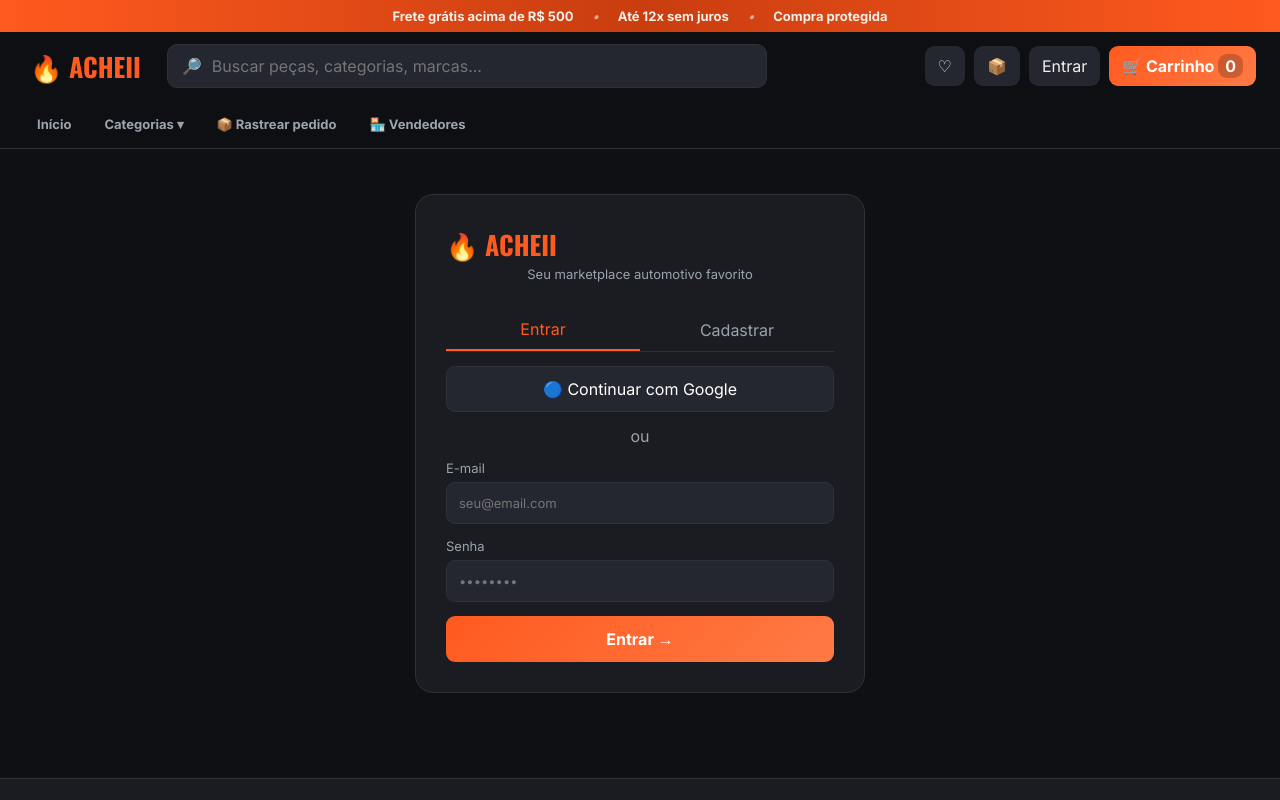
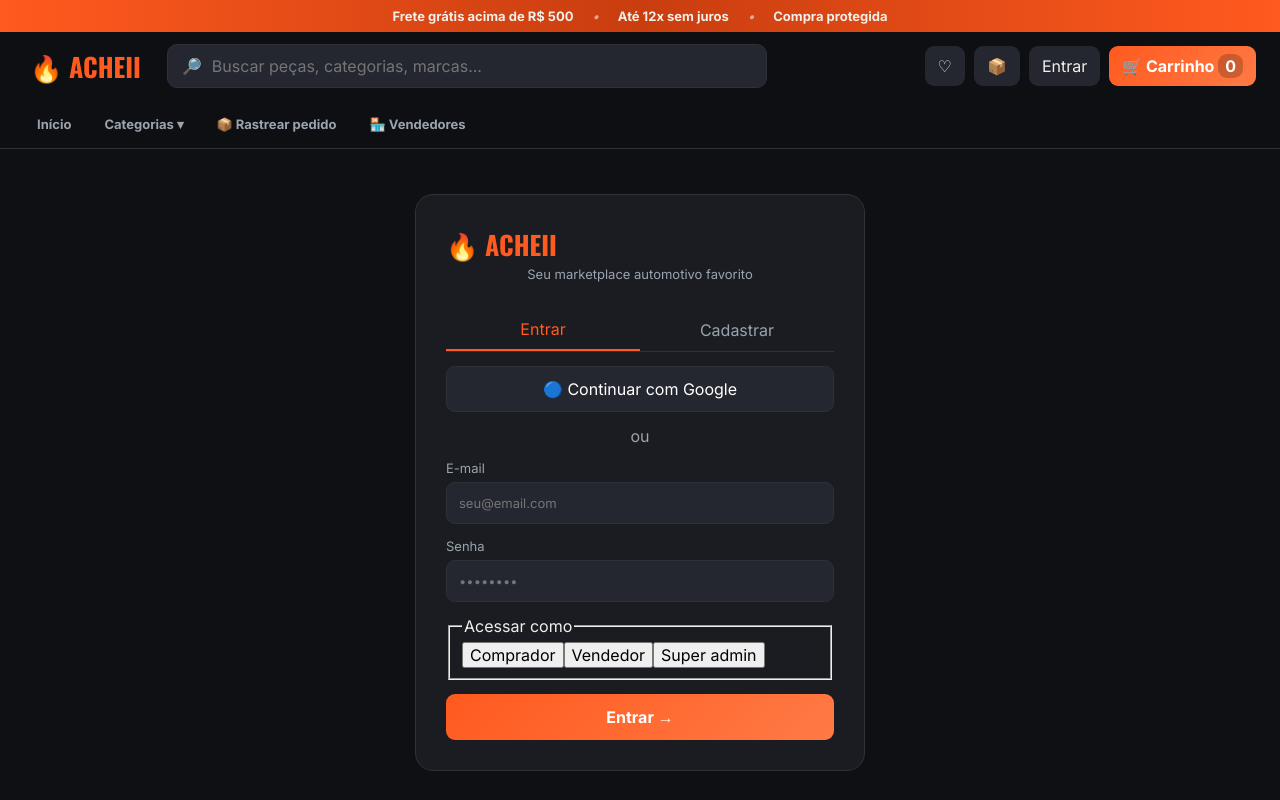
Before and after one commit to parmenasoares/achei, a React (Vite) app: page / in a window 1280 px wide. Both pictures are taken after a click on the button "Entrar". Shown: the top 800 px of the page. Built offline with nearby package versions, Linux system fonts and the light colour scheme.

Commit message:
feat: add access profiles to account page

```diff
--- a/src/pages/Auth.jsx
+++ b/src/pages/Auth.jsx
@@ -1,2 +1,14 @@
 import { useState } from 'react'
-export default function Auth({ onLogin }) { const [tab,setTab]=useState('login'); return <main className="auth"><section><div className="logo">🔥 ACHEII</div><p>Seu marketplace automotivo favorito</p><div className="tabs"><button className={tab==='login'?'active':''} onClick={()=>setTab('login')}>Entrar</button><button className={tab==='register'?'active':''} onClick={()=>setTab('register')}>Cadastrar</button></div>{tab==='login'?<><button className="social">🔵 Continuar com Google</button><i>ou</i><label>E-mail<input type="email" placeholder="seu@email.com" /></label><label>Senha<input type="password" placeholder="••••••••" /></label><button className="primary" onClick={onLogin}>Entrar →</button></>:<><label>Nome<input placeholder="Seu nome" /></label><label>E-mail<input type="email" placeholder="seu@email.com" /></label><label>Senha<input type="password" placeholder="Mínimo 8 caracteres" /></label><button className="primary" onClick={onLogin}>Criar conta →</button></>}</section></main> }
+
+export default function Auth({ onLogin }) {
+  const [tab, setTab] = useState('login')
+  const [role, setRole] = useState('buyer')
+
+  return <main className="auth"><section>
+    <div className="logo">🔥 ACHEII</div><p>Seu marketplace automotivo favorito</p>
+    <div className="tabs"><button className={tab === 'login' ? 'active' : ''} onClick={() => setTab('login')}>Entrar</button><button className={tab === 'register' ? 'active' : ''} onClick={() => setTab('register')}>Cadastrar</button></div>
+    {tab === 'login' ? <><button className="social">🔵 Continuar com Google</button><i>ou</i><label>E-mail<input type="email" placeholder="seu@email.com" /></label><label>Senha<input type="password" placeholder="••••••••" /></label>
+      <fieldset className="access-role"><legend>Acessar como</legend><button className={role === 'buyer' ? 'active' : ''} onClick={() => setRole('buyer')}>Comprador</button><button className={role === 'seller' ? 'active' : ''} onClick={() => setRole('seller')}>Vendedor</button><button className={role === 'admin' ? 'active' : ''} onClick={() => setRole('admin')}>Super admin</button></fieldset>
+      <button className="primary" onClick={() => onLogin(role)}>Entrar →</button></> : <><label>Nome<input placeholder="Seu nome" /></label><label>E-mail<input type="email" placeholder="seu@email.com" /></label><label>Senha<input type="password" placeholder="Mínimo 8 caracteres" /></label><button className="primary" onClick={() => onLogin('buyer')}>Criar conta →</button></>}
+  </section></main>
+}
```
